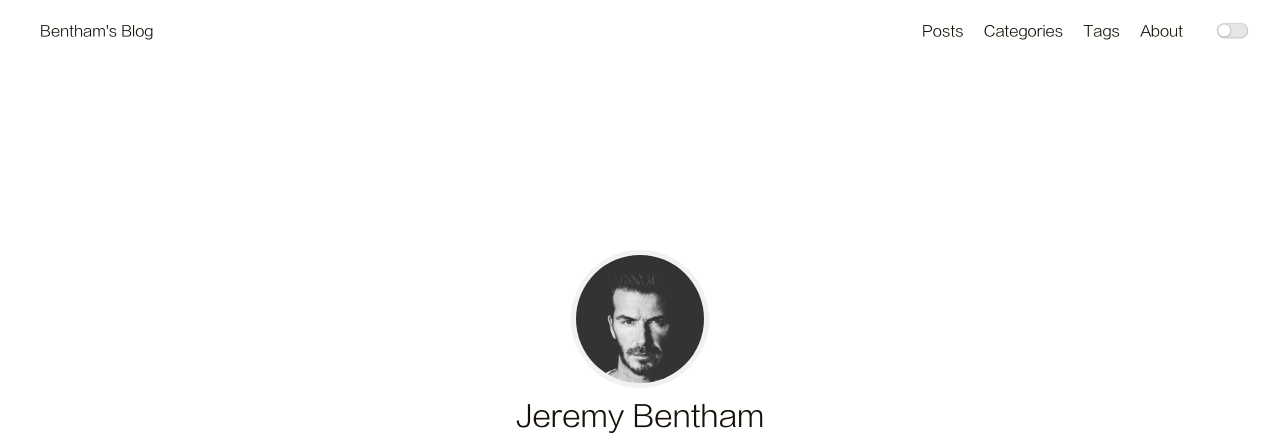
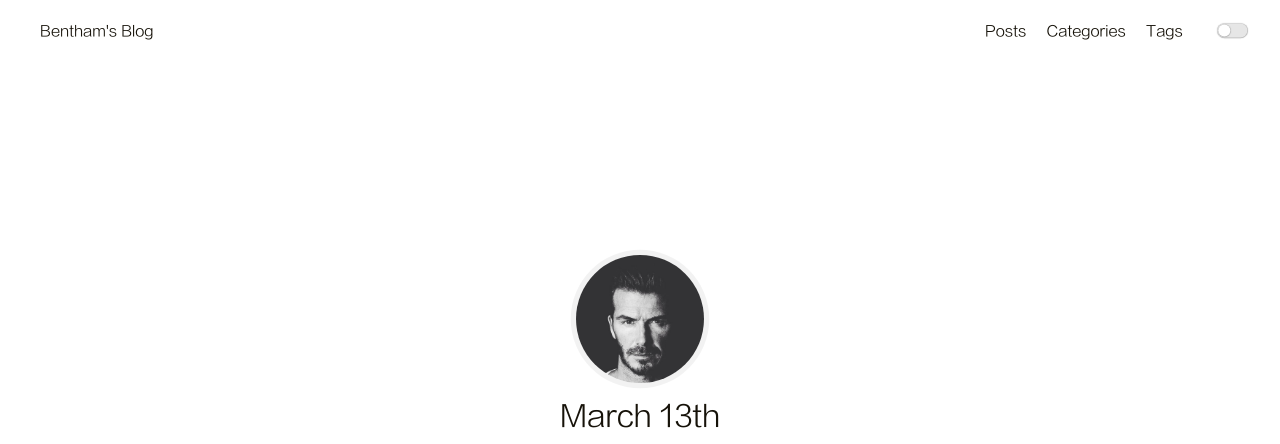
Before and after one commit to March13th/march13th.github.io, a plain HTML site: page index.html in a window 1280 px wide. Shown: the top 444 px of the page. Drawn offline with Linux system fonts and the light colour scheme.

Commit message:
Site updated: 2022-03-08 15:26:17

```diff
--- a/index.html
+++ b/index.html
@@ -78,8 +78,6 @@
 
                     <a class="menu-item" href="/tag">Tags</a>
 
-                    <a class="menu-item" href="/about">About</a>
-
                 <input id="switch_default" type="checkbox" class="switch_default">
                 <label for="switch_default" class="toggleBtn"></label>
             </div>
@@ -102,8 +100,6 @@
                     <a class="menu-item" href="/category">Categories</a>
 
                     <a class="menu-item" href="/tag">Tags</a>
-
-                    <a class="menu-item" href="/about">About</a>
 
             </div>
         </div>
@@ -130,7 +126,7 @@
         <div class="avatar">
             <a href="/archives"><img src="/image/avatar.jpeg"></a>
         </div>
-        <div class="nickname">Jeremy Bentham</div>
+        <div class="nickname">March 13th</div>
         <div class="description"><p>Lorem ipsum dolor sit amet, <strong>consectetur adipiscing elit.</strong> <br>Fusce eget urna vitae velit <em>eleifend interdum at ac</em> nisi.</p>
 </div>
         <div class="links">
```
Also changed, not shown: 2022/03/08/hello-world/index.html (+0 -4 lines), archives/2022/03/index.html (+0 -4 lines), archives/2022/index.html (+0 -4 lines), archives/index.html (+0 -4 lines), category/index.html (+0 -4 lines), tag/index.html (+0 -4 lines).
